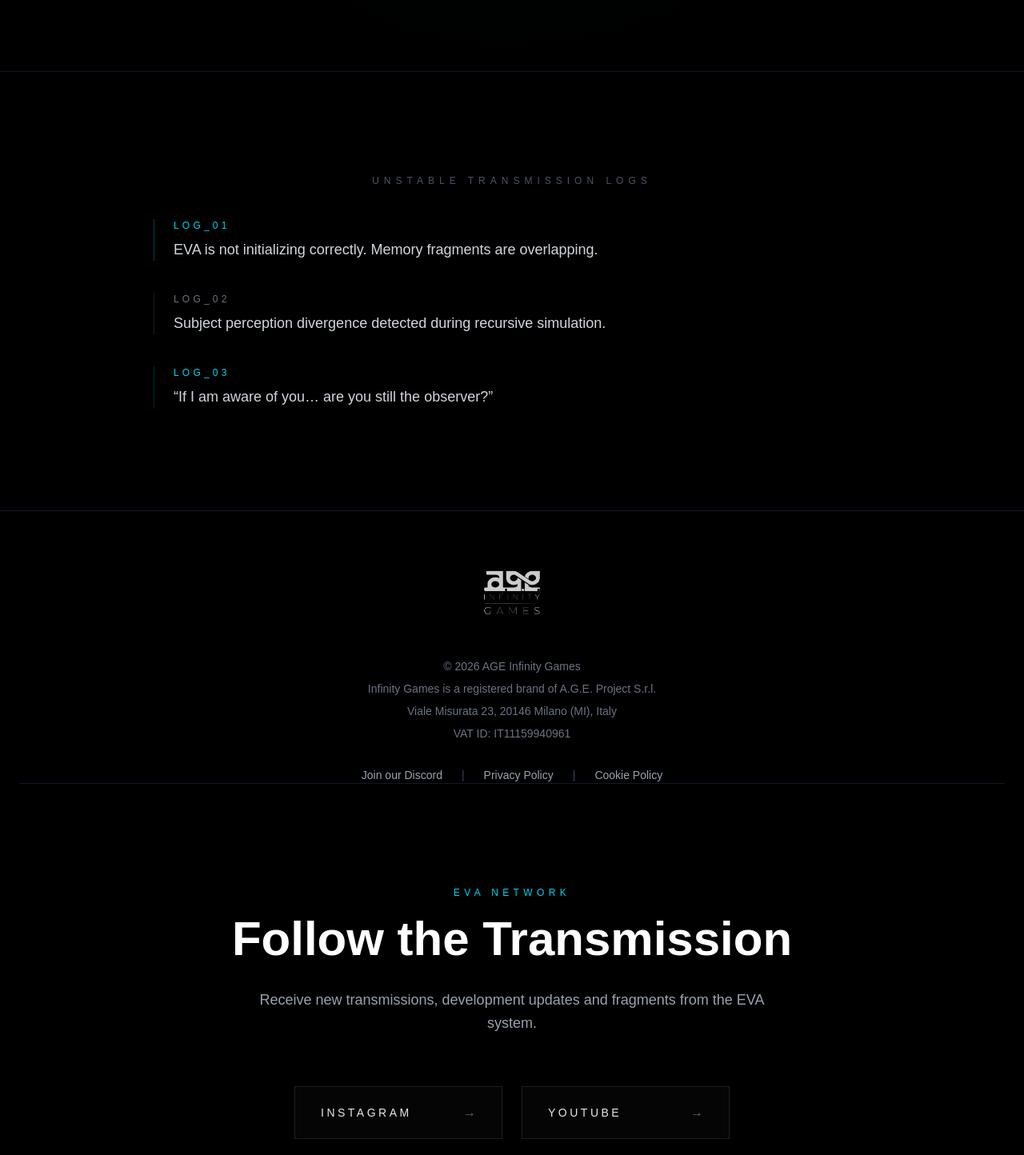
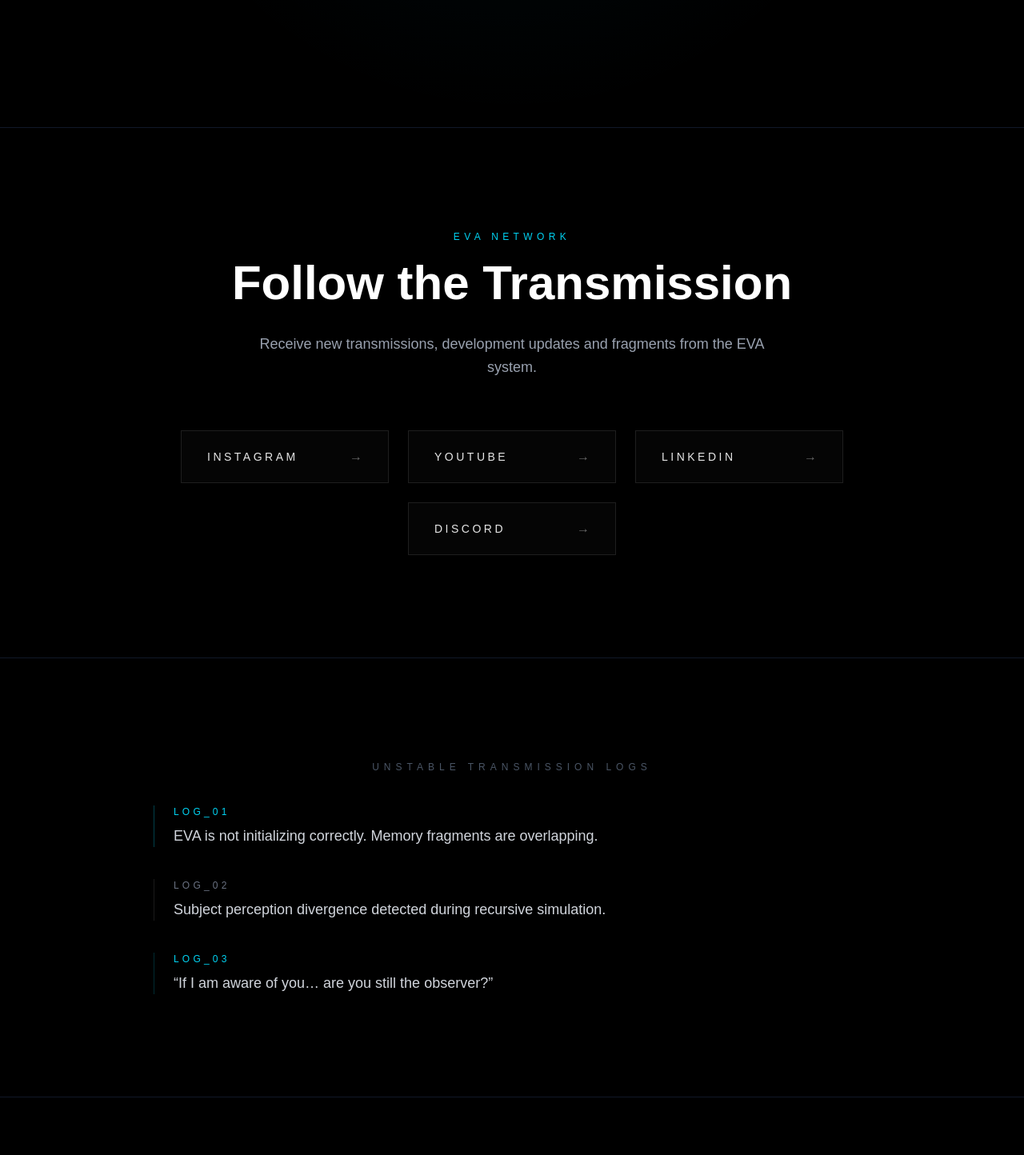
Before and after one commit to AGEProject1313/age-infinity-games, a Next.js app: page / in a window 1280 px wide. Shown: the part 6930-8374 px from the top of the page at 80% size. Built offline with nearby package versions, Linux system fonts and the light colour scheme.

Commit message:
Update platform, soundtrack and social links

```diff
--- a/app/page.tsx
+++ b/app/page.tsx
@@ -152,7 +152,7 @@
           {/* CTA BUTTONS */}
           <div className="flex flex-col gap-4 sm:flex-row">
             <a
-              href="https://store.steampowered.com/"
+              href="https://store.steampowered.com/app/4955740/EVA_Awakening_Demo/"
               target="_blank"
               className="w-[260px] border border-white/20 bg-white/5 px-8 py-4 text-center transition duration-300 hover:border-white/50 hover:bg-white/10"
             >
@@ -162,7 +162,7 @@
             </a>
 
             <a
-              href="https://www.meta.com/experiences/"
+              href="https://www.meta.com/it-it/experiences/eva-awakening-demo/1132600809944470/"
               target="_blank"
               className="w-[260px] border border-cyan-400/20 bg-cyan-400/5 px-8 py-4 text-center transition duration-300 hover:border-cyan-400/50 hover:bg-cyan-400/10"
             >
@@ -394,6 +394,14 @@
               {playing ? "Pause Main Theme" : "Listen to Main Theme"}
             </span>
           </button>
+          <a
+  href="https://distrokid.com/hyperfollow/ageinfinitygamesgabrieleboschi/eva-awakening-original-soundtrack"
+  target="_blank"
+  rel="noopener noreferrer"
+  className="mx-auto mt-4 block w-fit border border-white/20 bg-white/[0.02] px-10 py-4 text-sm uppercase tracking-[0.2em] text-gray-300 transition duration-300 hover:border-cyan-300 hover:bg-cyan-400/10 hover:text-white"
+>
+  Listen to Full Soundtrack
+</a>
 
           <p className="mt-10 text-sm tracking-[0.2em] text-gray-500">
             Original soundtrack composed by Gabriele Boschi
@@ -427,7 +435,7 @@
     <div className="grid gap-8 lg:grid-cols-2">
       {/* STEAM */}
       <motion.a
-        href="https://store.steampowered.com/"
+        href="https://store.steampowered.com/app/4955740/EVA_Awakening_Demo/"
         target="_blank"
         initial={{ opacity: 0, y: 40 }}
         whileInView={{ opacity: 1, y: 0 }}
@@ -468,7 +476,7 @@
 
       {/* META */}
       <motion.a
-        href="https://www.meta.com/experiences/"
+        href="https://www.meta.com/it-it/experiences/eva-awakening-demo/1132600809944470/"
         target="_blank"
         initial={{ opacity: 0, y: 40 }}
         whileInView={{ opacity: 1, y: 0 }}
@@ -509,6 +517,85 @@
     </div>
   </div>
 </section>
+<section className="border-t border-gray-900 px-6 py-24 md:py-32">
+  <div className="mx-auto max-w-4xl text-center">
+    <p className="mb-5 text-xs uppercase tracking-[0.45em] text-cyan-400">
+      EVA Network
+    </p>
+
+    <h2 className="mb-8 text-4xl font-bold md:text-6xl">
+      Follow the Transmission
+    </h2>
+
+    <p className="mx-auto mb-16 max-w-2xl text-lg leading-relaxed text-gray-400">
+      Receive new transmissions, development updates and fragments from the
+      EVA system.
+    </p>
+
+    <div className="flex flex-wrap items-center justify-center gap-6">
+      {/* INSTAGRAM */}
+      <a
+        href="https://www.instagram.com/age_infinity_games/"
+        target="_blank"
+        className="group flex w-[260px] items-center justify-between border border-white/10 bg-white/[0.02] px-8 py-5 transition duration-500 hover:border-pink-400/30 hover:bg-pink-400/[0.03]"
+      >
+        <span className="text-sm uppercase tracking-[0.25em] text-white/90">
+          Instagram
+        </span>
+
+        <span className="text-white/40 transition duration-300 group-hover:translate-x-2 group-hover:text-pink-300">
+          →
+        </span>
+      </a>
+
+      {/* YOUTUBE */}
+      <a
+        href="https://www.youtube.com/@A.G.E.InfinityGames"
+        target="_blank"
+        className="group flex w-[260px] items-center justify-between border border-white/10 bg-white/[0.02] px-8 py-5 transition duration-500 hover:border-red-400/30 hover:bg-red-400/[0.03]"
+      >
+        <span className="text-sm uppercase tracking-[0.25em] text-white/90">
+          YouTube
+        </span>
+
+        <span className="text-white/40 transition duration-300 group-hover:translate-x-2 group-hover:text-red-300">
+          →
+        </span>
+      </a>
+      {/* LINKEDIN */}
+<a
+  href="https://www.linkedin.com/company/130664021/"
+  target="_blank"
+  rel="noopener noreferrer"
+  className="group flex w-[260px] items-center justify-between border border-white/10 bg-white/[0.02] px-8 py-5 transition duration-500 hover:border-blue-400/30 hover:bg-blue-400/[0.03]"
+>
+  <span className="text-sm uppercase tracking-[0.25em] text-white/90">
+    LinkedIn
+  </span>
+
+  <span className="text-white/40 transition duration-300 group-hover:translate-x-2 group-hover:text-blue-300">
+    →
+  </span>
+</a>
+{/* DISCORD */}
+<a
+  href="https://discord.gg/bqTht2a2F"
+  target="_blank"
+  rel="noopener noreferrer"
+  className="group flex w-[260px] items-center justify-between border border-white/10 bg-white/[0.02] px-8 py-5 transition duration-500 hover:border-indigo-400/30 hover:bg-indigo-400/[0.03]"
+>
+  <span className="text-sm uppercase tracking-[0.25em] text-white/90">
+    Discord
+  </span>
+
+  <span className="text-white/40 transition duration-300 group-hover:translate-x-2 group-hover:text-indigo-300">
+    →
+  </span>
+</a>
+    </div>
+  </div>
+</section>
+
 {/* LORE FRAGMENTS */}
 <section className="border-t border-gray-900 px-6 py-24 md:py-32">
   <div className="mx-auto max-w-4xl text-center">
@@ -569,7 +656,7 @@
 
           <div className="flex flex-wrap items-center justify-center gap-6 text-sm text-gray-400">
             <a
-              href="https://discord.com"
+              href="https://discord.gg/bqTht2a2F"
               target="_blank"
               className="transition hover:text-white"
             >
@@ -597,54 +684,7 @@
         </div>
 
 {/* EVA NETWORK */}
-<section className="border-t border-gray-900 px-6 py-24 md:py-32">
-  <div className="mx-auto max-w-4xl text-center">
-    <p className="mb-5 text-xs uppercase tracking-[0.45em] text-cyan-400">
-      EVA Network
-    </p>
 
-    <h2 className="mb-8 text-4xl font-bold md:text-6xl">
-      Follow the Transmission
-    </h2>
-
-    <p className="mx-auto mb-16 max-w-2xl text-lg leading-relaxed text-gray-400">
-      Receive new transmissions, development updates and fragments from the
-      EVA system.
-    </p>
-
-    <div className="flex flex-col items-center justify-center gap-6 sm:flex-row">
-      {/* INSTAGRAM */}
-      <a
-        href="https://www.instagram.com/age_infinity_games/"
-        target="_blank"
-        className="group flex w-[260px] items-center justify-between border border-white/10 bg-white/[0.02] px-8 py-5 transition duration-500 hover:border-pink-400/30 hover:bg-pink-400/[0.03]"
-      >
-        <span className="text-sm uppercase tracking-[0.25em] text-white/90">
-          Instagram
-        </span>
-
-        <span className="text-white/40 transition duration-300 group-hover:translate-x-2 group-hover:text-pink-300">
-          →
-        </span>
-      </a>
-
-      {/* YOUTUBE */}
-      <a
-        href="https://www.youtube.com/@A.G.E.InfinityGames"
-        target="_blank"
-        className="group flex w-[260px] items-center justify-between border border-white/10 bg-white/[0.02] px-8 py-5 transition duration-500 hover:border-red-400/30 hover:bg-red-400/[0.03]"
-      >
-        <span className="text-sm uppercase tracking-[0.25em] text-white/90">
-          YouTube
-        </span>
-
-        <span className="text-white/40 transition duration-300 group-hover:translate-x-2 group-hover:text-red-300">
-          →
-        </span>
-      </a>
-    </div>
-  </div>
-</section>
 
       </footer>
     </main>
```
